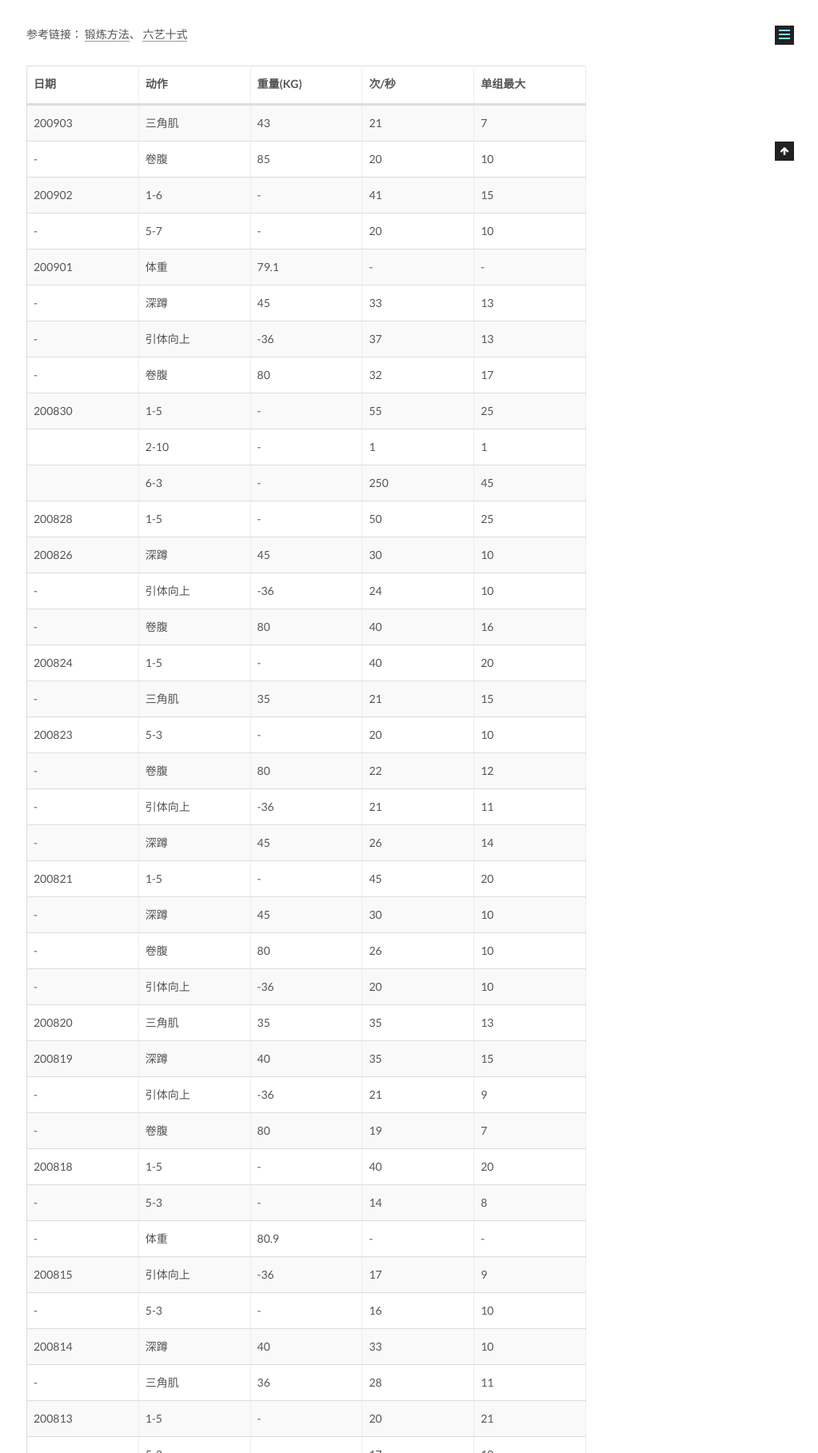
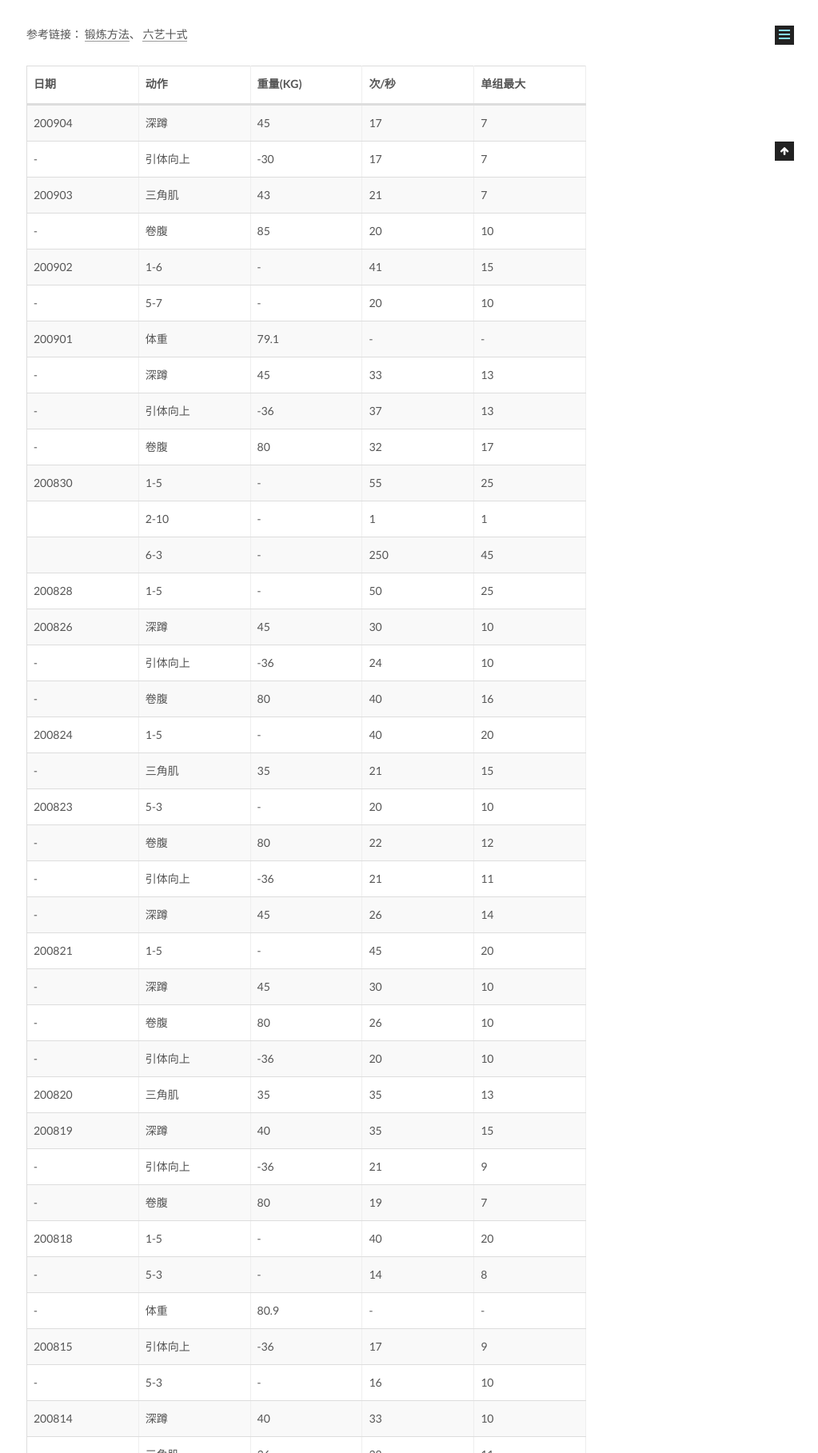
Before and after one commit to CodeHunter2006/CodeHunter2006.github.io, a Jekyll site: the page built from _posts/2020-06-01-Fitness_Record.md, in a window 1280 px wide, cut to the strip 799-2616 px from the top of the page. Shown: the whole strip at 80% size, without its empty margins (257-1280 px from the left). Built offline with Jekyll 4.4.1, drawn with Linux system fonts in a browser that asks for light colours.

Commit message:
[doc]: add contents.

```diff
--- a/_posts/2020-06-01-Fitness_Record.md
+++ b/_posts/2020-06-01-Fitness_Record.md
@@ -14,6 +14,8 @@ tags: Healthy
 
 | 日期   | 动作     | 重量(KG) | 次/秒 | 单组最大 |
 | ------ | -------- | -------- | ----- | -------- |
+| 200904 | 深蹲     | 45       | 17    | 7        |
+| -      | 引体向上 | -30      | 17    | 7        |
 | 200903 | 三角肌   | 43       | 21    | 7        |
 | -      | 卷腹     | 85       | 20    | 10       |
 | 200902 | 1-6      | -        | 41    | 15       |
```
